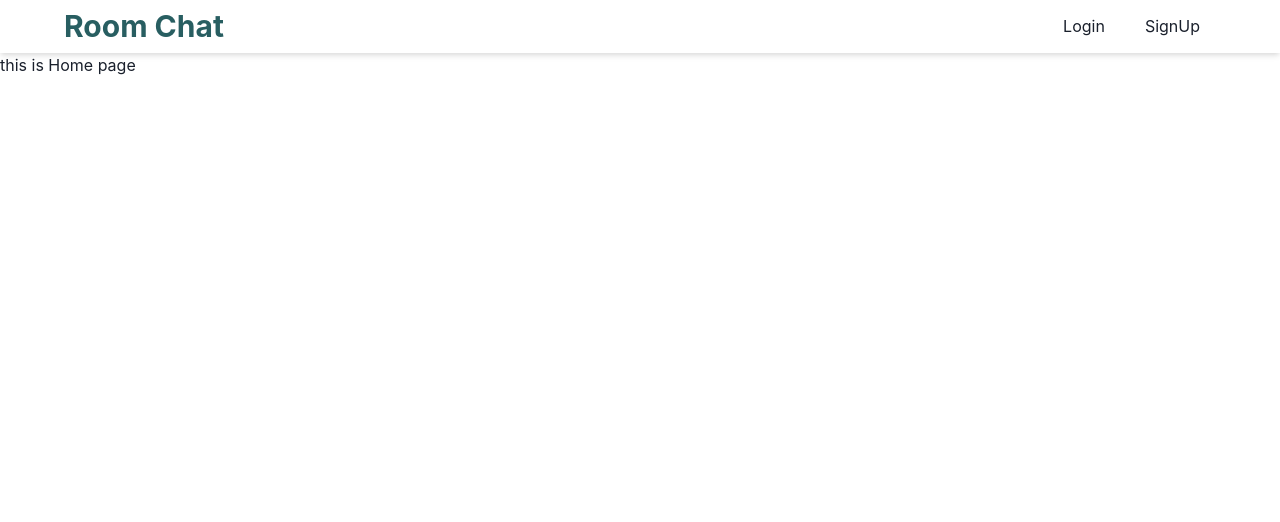
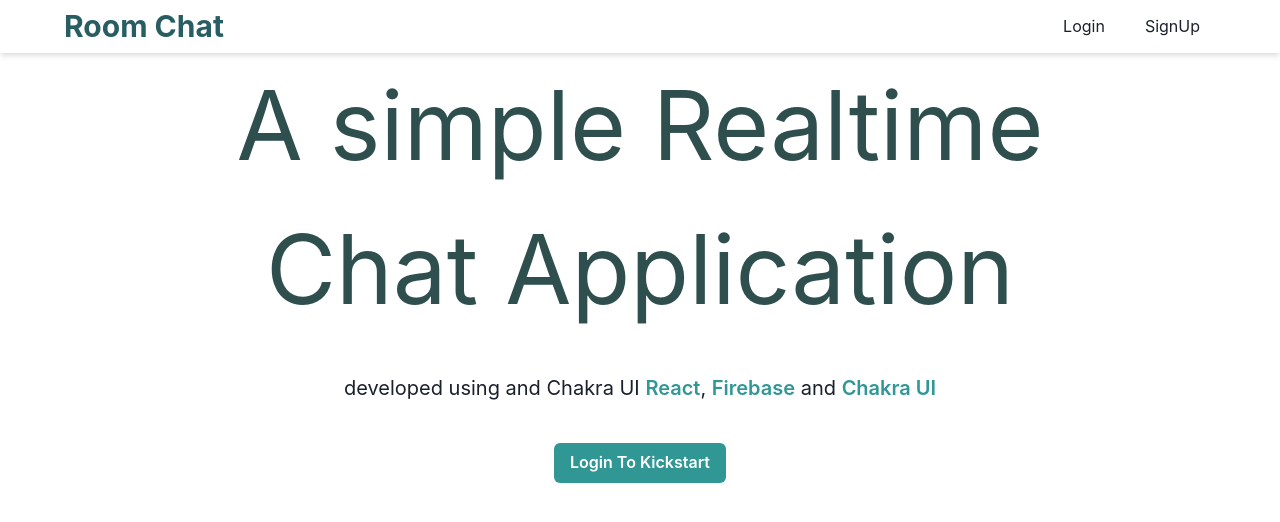
Before and after one commit to sairajchouhan/react-room-chat, a React (Create React App) app: page / in a window 1280 px wide. Shown: the top 522 px of the page. Built offline with nearby package versions, Linux system fonts and the light colour scheme; no server answers.

Commit message:
add 404 page and home page

```diff
--- a/src/App.tsx
+++ b/src/App.tsx
@@ -10,6 +10,7 @@ import DashBoard from './pages/DashBoard';
 import { auth, db } from './firebase';
 import { useAuth, AuthUser } from './state/authState';
 import Room from './pages/Room';
+import NotFound from './components/NotFound';
 
 const App: React.FC = () => {
   const loading = useAuth((state) => state.loading);
@@ -62,6 +63,7 @@ const App: React.FC = () => {
               <Route path="/login" exact component={Login} />
               <Route path="/dashboard" component={DashBoard} />
               <Route path="/room/:roomId" component={Room} />
+              <Route component={NotFound} />
             </Container>
           </Switch>
         </>
--- /dev/null
+++ b/src/components/NotFound.tsx
@@ -0,0 +1,33 @@
+import { Box, Text } from '@chakra-ui/layout';
+import React, { useEffect, useState } from 'react';
+import { useHistory } from 'react-router';
+
+const NotFound = () => {
+  const history = useHistory();
+
+  const [time, setTime] = useState(5);
+  useEffect(() => {
+    setInterval(() => {
+      setTime((time) => time - 1);
+    }, 1000);
+  }, []);
+
+  useEffect(() => {
+    if (time === 0) {
+      history.push('/');
+    }
+  }, [time, history]);
+
+  return (
+    <Box textAlign="center">
+      <Text fontSize="9xl" color="darkslategrey">
+        404 | Page not found
+      </Text>
+      <Text fontSize="2xl" mt="5">
+        Redirecting in {time} seconds...
+      </Text>
+    </Box>
+  );
+};
+
+export default NotFound;
--- a/src/pages/Home.tsx
+++ b/src/pages/Home.tsx
@@ -1,5 +1,8 @@
+import { Button } from '@chakra-ui/button';
+import { Box, Text } from '@chakra-ui/layout';
 import { useEffect } from 'react';
 import { useHistory } from 'react-router';
+import { Link } from 'react-router-dom';
 import { auth } from '../firebase';
 
 const Home = () => {
@@ -10,7 +13,48 @@ const Home = () => {
     if (user) history.push('/dashboard');
   }, [history]);
 
-  return <div>this is Home page</div>;
+  return (
+    <Box maxH="100vh">
+      <Text
+        textAlign="center"
+        fontSize="8xl"
+        color="darkslategrey"
+        maxWidth="75%"
+        margin="auto"
+      >
+        A simple Realtime Chat Application{' '}
+      </Text>
+      <Text textAlign="center" fontSize="xl" mb="10" mt="8">
+        developed using and Chakra UI{' '}
+        <Button colorScheme="teal" variant="link" fontSize="xl">
+          <a href="https://www.google.com" target="_blank" rel="noreferrer">
+            React
+          </a>
+        </Button>
+        ,{' '}
+        <Button colorScheme="teal" variant="link" fontSize="xl">
+          <a
+            href="https://firebase.google.com/"
+            target="_blank"
+            rel="noreferrer"
+          >
+            Firebase
+          </a>
+        </Button>{' '}
+        and{' '}
+        <Button colorScheme="teal" variant="link" fontSize="xl">
+          <a href="https://chakra-ui.com/" target="_blank" rel="noreferrer">
+            Chakra UI
+          </a>
+        </Button>
+      </Text>
+      <Box textAlign="center">
+        <Button to="/login" colorScheme="teal" as={Link}>
+          Login To Kickstart
+        </Button>
+      </Box>
+    </Box>
+  );
 };
 
 export default Home;
--- a/src/pages/Login.tsx
+++ b/src/pages/Login.tsx
@@ -91,7 +91,6 @@ const Login = () => {
         margin="auto"
         borderColor="gray.300"
         borderRadius="xl"
-        shadow="lg"
         py="0"
         px="5"
         pb="4"
```
